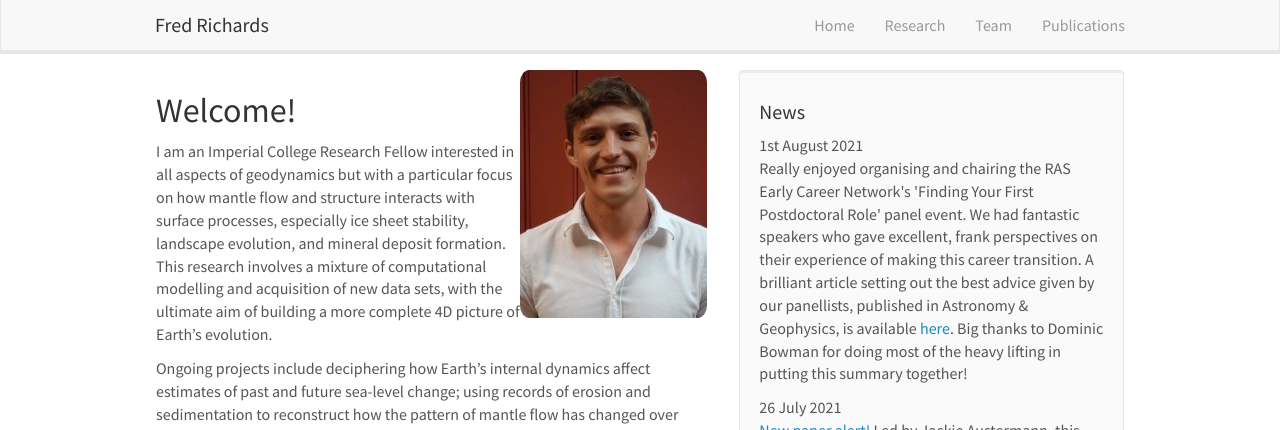
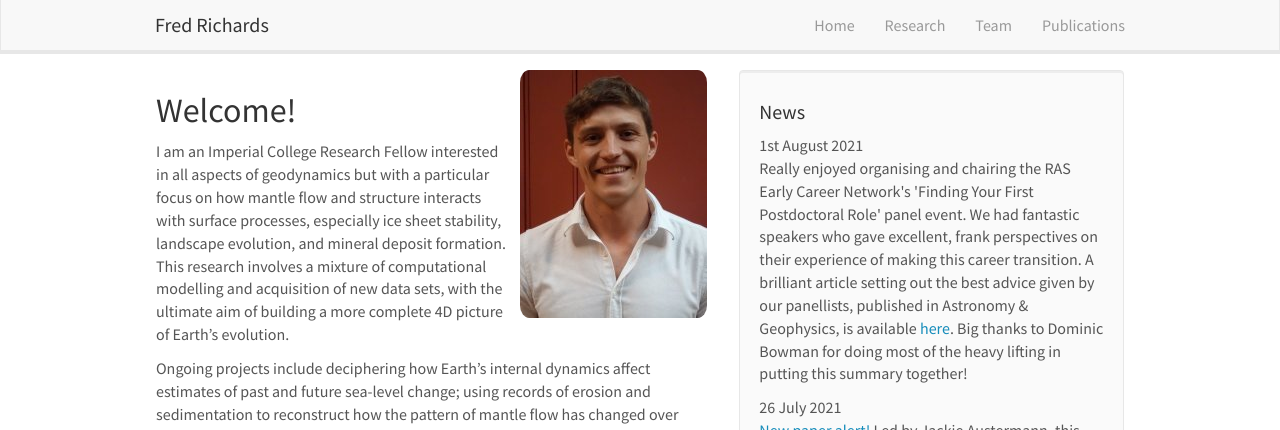
Before and after one commit to freddrichards/freddrichards.github.io, a Jekyll site: the page built from index.md, in a window 1280 px wide. Shown: the top 430 px of the page. Built offline with Jekyll 4.4.1, drawn with Linux system fonts in a browser that asks for light colours; nearby versions of some CDN libraries.

Commit message:
Update index.md

```diff
--- a/index.md
+++ b/index.md
@@ -6,7 +6,7 @@
 permalink: /
 ---
 
-<img align="right" src="images/teampic/fred.jpg">
+<img align="right" src="images/teampic/fred.jpg" style="float: right; margin-left: 10px;">
 
 ## Welcome!
 
```
